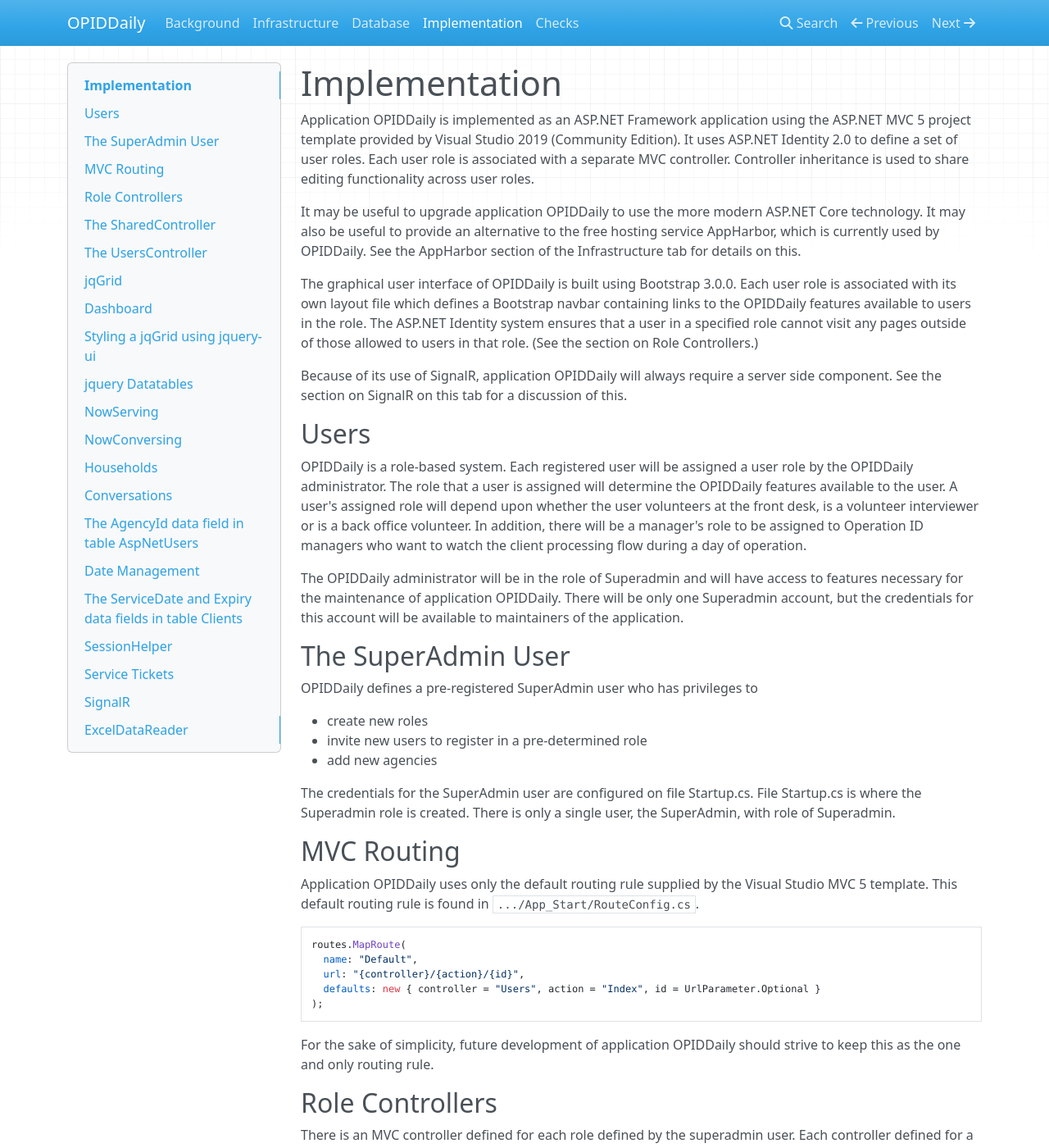
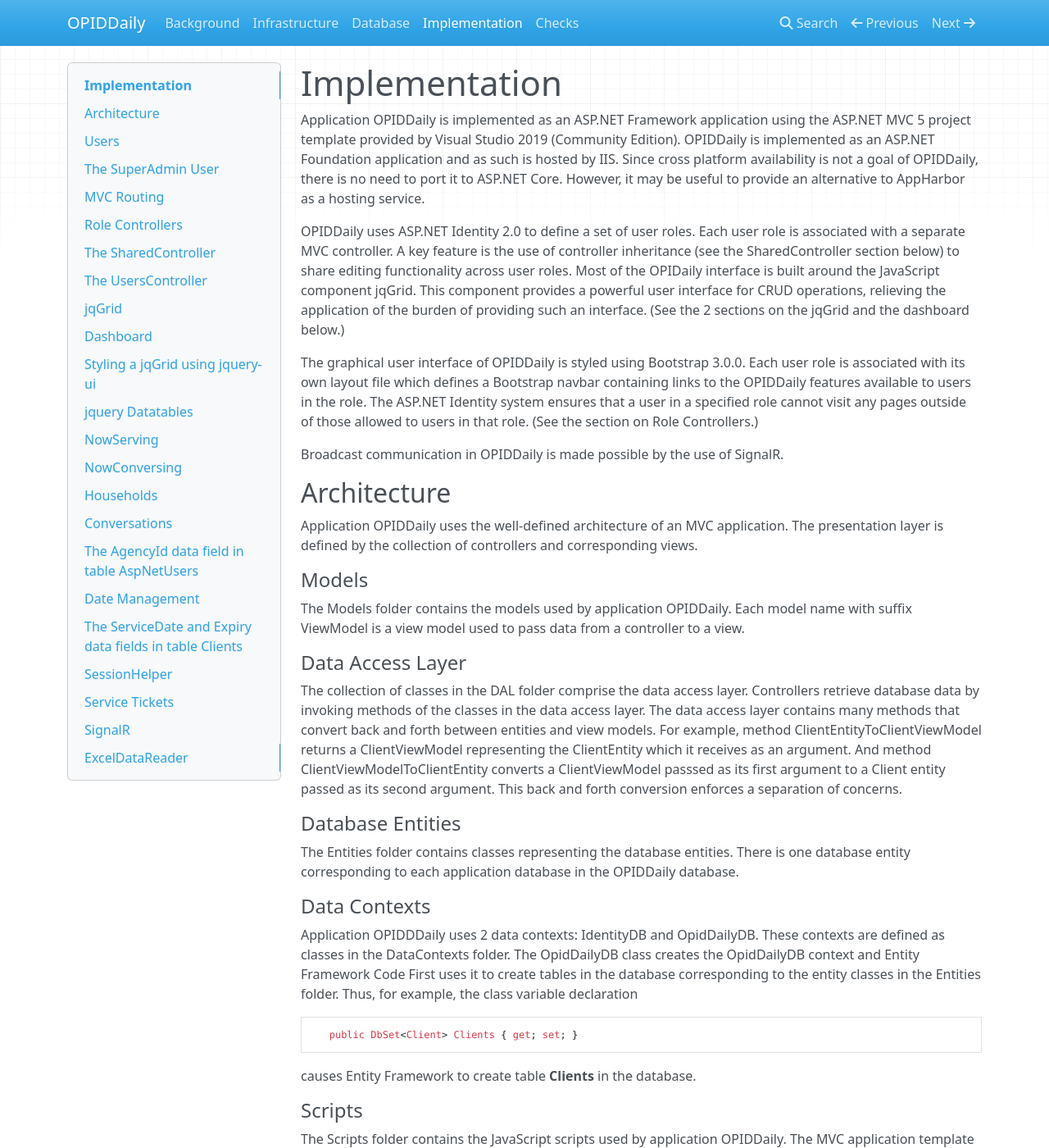
Before and after one commit to tmhsplb/opiddailydoc, an MkDocs documentation site: the page built from docs/Implementation.md, in a window 1280 px wide and 1400 px high. Shown: the whole window at 82% size. Built offline with MkDocs 1.6.1, drawn with Linux system fonts in a browser that asks for light colours; nearby versions of some CDN libraries; some of the changed text lies outside the part shown.

Commit message:
Updated database diagram

`````diff
--- a/docs/Database.md
+++ b/docs/Database.md
@@ -121,49 +121,54 @@ pasted into the Paint tool. Inside of Paint it is saved as a .PNG file. Version
 releases have restored this capability. But the diagram seen here was created by an earlier release of SSMS, which did have the ability to create
 database diagrams.
 
-The main tables of application OPIDDaily are the tables **Clients**, **Visits**, **TextMsgs**, **RChecks** and **AncientChecks**. The table **Clients** stores
+The main tables of application OPIDDaily are the tables **Clients**, **TextMsgs**, **RChecks** and **AncientChecks**. The table **Clients** stores
 clients, their service requests and their supporting documents. This is the reason that table **Clients** has so many data fields. Some of this data
 could have been factored out by the use of many-to-many relationship tables, but it was decided that a single table would be simpler. Notice that
 many of the data fields in table **Clients** are bit fields. As a result, a record in the table does not consume much database storage.
 
-The table **Visits** is related to the **Clients** table by the foreign key Id as there is a one-to-many relationship between a client and the visits
-he/she has made to Operation ID. Similarly, the table **TextMsgs** is related to the **Clients** table by the foreign key Id as there is a one-to-many
+The table **TextMsgs** is related to the **Clients** table by the foreign key Id as there is a one-to-many
 relationship between a client and the messages that have been written concerning the client.
 
-The table **RChecks**
-is used to store check data. It is referenced to the **Clients** table by the RecordID and InterviewRecordID data fields. These two data fields identify
-a client in the Apricot database together with a particular visit the client has made to Operation ID. The service history of a client consists of
-the checks that haven been issued to the client. To retrieve the service history from the table **RChecks** the client is looked up by last name and DOB.
-This is not guaranteed to be a unique lookup, but it almost always is.
+The table **RChecks** is used to store check data from Apricot. The RecordIID and InterviewRecordID  data fields identify a client in the Apricot
+database and a particular visit the client has made to Operation ID. The service history of a client consists of the checks that have been issued to the
+client. To retrieve the service history from the table **RChecks** the client is looked up by last name and DOB. This is not guaranteed to be a unique
+lookup, but it almost always is.
 
 The name **RChecks** is short for **research checks**. The **RChecks** table was so named because checks whose disposition is unknown are said to be
 under research until their disposition is resolved. The **AncientChecks** table was added to relieve the overcrowding of the **RChecks** table.
-It hs exactly the same data fields as table **RChecks**. Originally table **RChecks** contained all the checks that have been issued by Operation ID. The table
-was built by adding one year's worth of
-checks at a time, which resulted in gateway timeouts at AppHarbor during update operations as the table grew larger. So the table was split up into 2 tables
-by years. Currently the **RChecks** table contains checks from the years 2018-2020 and the **AncientChecks** table contains checks from the years 2016 and 2017.
+It has exactly the same data fields as table **RChecks**. Originally table **RChecks** contained all the checks that have been issued by Operation ID.
+The table was built by adding one year's worth of checks at a time, which resulted in gateway timeouts at AppHarbor during update operations as the table
+grew larger. So the table was split up into 2 tables by years. Currently the **RChecks** table contains checks from the years 2018-2020 and the
+**AncientChecks** table contains checks from the years 2016 and 2017.
+
+The **PocketChecks** table was added in June 2020 to provide a means of entering check data directly into OPID Daily instead of having to wait for checks
+to be imported from Apricot. A pocket check is created when adding a new check to the visit history of an existing client or when adding a new check to
+an express client. Only users in role Interviewer or Back Office can create a pocket check. A pocket check is marked as active when it is first
+created and is marked inactive when a check with the same check number is imported from Apricot. Pocket checks enable a seamless transition to operations
+under OPID Daily alone. Once imports from Apricot are no longer performed the checks in the **RChecks** and **AncientChecks** tables will eventually be
+older than the data retention guidelines.
 
 There exist checks going back to the year 2013 when a Microsoft Access database was used to manage clients; however, the disposition of checks
 from these early years was not stored along with the check numbers in the Access database. These check numbers were migrated to the Apricot database as
 part of a client's service history, but the check numbers from the years 2013-2015 were not entered into the OPIDDaily database because it was believed
-that clients from these years would rarely return to Operation ID. This has saved valuable storage space in the OPIDDaily database. The free deployment of
-the OPIDDaily website is given 20MB of data space on a shared SQL Server. According to the SSMS Disk Usage report, 12.31MB of the current 15.25MB allocated
-data space is in use. Thus, 80% of the current allocation is in use and only 61% of the allowed 20MB allocation is in use. So there is still adequate
-free space for more check data.
+that clients from these years would rarely return to Operation ID. This has saved valuable storage space in the OPIDDaily database. The free deployment
+of the OPIDDaily website is given 20MB of data space on a shared SQL Server. According to the SSMS Disk Usage report, 12.31MB of the current 15.25MB
+allocated data space is in use. Thus, 80% of the current allocation is in use and only 61% of the allowed 20MB allocation is in use. So there is still
+adequate free space for more check data.
 
 At some point it will be useful to reconsider the twice-in-a-lifetime policy for client service. Ten years from now it is unlikely that clients from
 fifteen years in the past will come to Operation ID seeking service. So there is no advantage to storing checks from the distant past. A data retention
 policy should be formulated to purge the database of old records. Social Solutions does not allow customers to delete records from their own Apricot
 database. To delete records a customer must request that Social Solutions do it for them.
 
-The SuperAdmin user of the OPID Daily website has the ability to delete a year's worth of checks at a time. If a data retention policy of 5 years were put
-in place, then the OPID Daily website would easily be able to enforce it. Furthermore, it would simplify part of the user interface as there would be no
-need to consult Apricot for information not in the OPID Daily database: all the check data for the past 5 years could be stored. And instead of a
+The SuperAdmin user of the OPID Daily website has the ability to delete a year's worth of checks at a time. If a data retention policy of 5 years were
+put in place, then the OPID Daily website would easily be able to enforce it. Furthermore, it would simplify part of the user interface as there would
+be no need to consult Apricot for information not in the OPID Daily database: all the check data for the past 5 years could be stored. And instead of a
 twice-in-a-lifetime policy, Operation ID could support a twice-in-five-years policy. This would make OPIDDaily a self-contained website.
 
-When a client appears for service, a check is first made in the Apricot database to see if the client has a visit history. If the client does have a visit
-history and this history does not include any checks before the year 2016, then a Service Ticket including all previous service for the client can be
-generated at the front desk. If a client's visit history includes visits prior to 2016, then these visits will be included on the Service Ticket by
+When a client appears for service, a check is first made in the Apricot database to see if the client has a visit history. If the client does have a
+visit history and this history does not include any checks before the year 2016, then a Service Ticket including all previous service for the client can
+be generated at the front desk. If a client's visit history includes visits prior to 2016, then these visits will be included on the Service Ticket by
 consulting the Apricot database. In most cases, the checks from visits prior to 2015 will not include a disposition and their disposition will need to be
 determined in the back office by consulting the Quickbooks ledger. The inconvenience of this is outweighed by its rarity and the desire to stay below the
 20MB free limit of data storage at AppHarbor.
--- a/docs/Implementation.md
+++ b/docs/Implementation.md
@@ -1,26 +1,68 @@
 # Implementation
 Application OPIDDaily is implemented as an ASP.NET Framework application using the ASP.NET MVC 5 project template provided by Visual Studio 2019
-(Community Edition). It uses ASP.NET Identity 2.0 to define a  set of user roles. Each user role is associated with a separate MVC controller.
-Controller inheritance is used to share editing functionality across user roles.
+(Community Edition).  OPIDDaily is implemented as an ASP.NET Foundation application and as such is hosted by IIS. Since cross platform availability
+is not a goal of  OPIDDaily, there is no need to port it to ASP.NET Core. However, it may be useful to provide an alternative to AppHarbor as a hosting
+service.
 
-It may be useful to upgrade application OPIDDaily to use the more modern ASP.NET Core technology. It may also be useful to provide an alternative to the
-free hosting service AppHarbor, which is currently used by OPIDDaily. See the AppHarbor section of the Infrastructure tab for details on this.
+OPIDDaily uses ASP.NET Identity 2.0 to define a set of user roles. Each user role is associated with a separate MVC controller.
+A key feature is the use of controller inheritance (see the SharedController section below) to share editing functionality across user roles.
+Most of the OPIDaily interface is built around the JavaScript component jqGrid. This component provides a powerful user interface for CRUD operations,
+relieving the application of the burden of providing such an interface. (See the 2 sections on the jqGrid and the dashboard below.)
 
-The graphical user interface of OPIDDaily is built using Bootstrap 3.0.0. Each user role is associated with its own layout file which defines a
+The graphical user interface of OPIDDaily is styled using Bootstrap 3.0.0. Each user role is associated with its own layout file which defines a
 Bootstrap navbar containing links to the OPIDDaily features available to users in the role. The ASP.NET Identity system ensures that a user in a
 specified role cannot visit any pages outside of those allowed to users in that role. (See the section on Role Controllers.)
 
-Because of its use of SignalR, application OPIDDaily will always require a server side component. See the section on
-SignalR on this tab for a discussion of this.
+Broadcast communication in OPIDDaily is made possible by the use of SignalR.
 
+## Architecture
+Application OPIDDaily uses the well-defined architecture of an MVC application. The presentation layer is defined by the collection of controllers
+and corresponding views.
+
+#### Models
+The Models folder contains the models used by application OPIDDaily. Each model name with suffix ViewModel is a view model used to pass data from
+a controller to a view.
+
+#### Data Access Layer
+The collection of classes in the DAL folder comprise the data access layer. Controllers retrieve database data by invoking
+methods of the classes in the data access layer. The data access layer contains many methods that convert back and forth between
+entities and view models. For example, method ClientEntityToClientViewModel returns a ClientViewModel representing the ClientEntity
+which it receives as an argument. And method ClientViewModelToClientEntity converts a ClientViewModel passsed as its first argument
+to a Client entity passed as its second argument. This back and forth conversion enforces a separation of concerns.
+
+#### Database Entities
+The Entities folder contains classes representing the database entities. There is one database entity corresponding to each application
+database in the OPIDDaily database.
+
+#### Data Contexts
+Application OPIDDDaily uses 2 data contexts: IdentityDB and OpidDailyDB. These contexts are defined as classes in the DataContexts folder. The
+OpidDailyDB class creates the OpidDailyDB context and Entity Framework Code First uses it to create tables in the database corresponding to the
+entity classes in the Entities folder. Thus, for example, the class variable declaration
+````
+   public DbSet<Client> Clients { get; set; }
+````
+causes Entity Framework to create table **Clients** in the database.
+
+#### Scripts
+The Scripts folder contains the JavaScript scripts used by application OPIDDaily. The MVC application template provisions the application
+with a set of generally useful scripts in an MVC application. Other scripts in the Scripts folder are added by adding packages through the
+NuGet package manager. The scripts in the subfolders
+
+* ClientHistory
+* Clients
+* Conversation
+* Dashboards
+* PocketChecks
+* ReviewClients
+
+all define jqGrids used by views in the application. The large number of jqGrids is evidence of the importance of this component to application
+OPIDDaily.
 ## Users
 OPIDDaily is a role-based system. Each registered user will be assigned a user role by the OPIDDaily administrator.
-The role that a user is assigned will determine the OPIDDaily features available to the user. A user's assigned role will depend upon whether
-the user volunteers at the front desk, is a volunteer interviewer or is a back office volunteer. In addition, there will be a manager's role
-to be assigned to Operation ID managers who want to watch the client processing flow during a day of operation.
-
-The OPIDDaily administrator will be in the role of Superadmin and will have access to features necessary for the maintenance of application OPIDDaily.
-There will be only one Superadmin account, but the credentials for this account will be available to maintainers of the application.
+The role that a user is assigned will determine the OPIDDaily features available to the user. A user's assigned role will depend upon
+wheterh thr user volunteers at the front desk, is a volunteer interviewer or is a back office volunteer. There will also be a SuperAdmin
+role. The single user in this role, the Superadmin, will have access to features necessary for the maintenance of application OPIDDaily.
+The credentials for this account will only be available to a select few individuals.
 
 ## The SuperAdmin User
 OPIDDaily defines a pre-registered SuperAdmin user who has privileges to
@@ -34,6 +76,7 @@ single user, the SuperAdmin, with role of Superadmin.
 
 ## MVC Routing
 Application OPIDDaily uses only the default routing rule supplied by the Visual Studio MVC 5 template. This default routing rule is found in
+````
 `.../App_Start/RouteConfig.cs`.
 
     routes.MapRoute(
@@ -41,7 +84,7 @@ Application OPIDDaily uses only the default routing rule supplied by the Visual
       url: "{controller}/{action}/{id}",
       defaults: new { controller = "Users", action = "Index", id = UrlParameter.Optional }
     );
-
+````
 For the sake of simplicity, future development of application OPIDDaily should strive to keep this as the one and only routing rule.
 
 ## Role Controllers
@@ -84,6 +127,7 @@ each other and to restrict their access to portions of the website.
 
 ## The SharedController
 Each role controller derives from SharedController. The SharedController implements the shared editor functionality available to the different roles.
+The FrontDeskController, the BackOfficeController, the InterviewerController and the CaseManagerController all inherit from the SharedController.
 Deriving role controllers from a shared controller is an extremely useful technique for building a role-based editor.
 
 ## The UsersController
`````
Also changed, not shown: other parts of docs/Database.md (+1 -1 lines), docs/Checks.md (+21 -14 lines), docs/Infrastructure.md (+66 -29 lines), docs/Old_OpidDailyDB.png, docs/OpidDailyDB.png, site/Checks/index.html, site/Database/index.html, site/Implementation/index.html, site/Infrastructure/index.html, site/Old_OpidDailyDB.png, site/OpidDailyDB.png, site/index.html, site/search/search_index.json, site/sitemap.xml, 1 other file.
